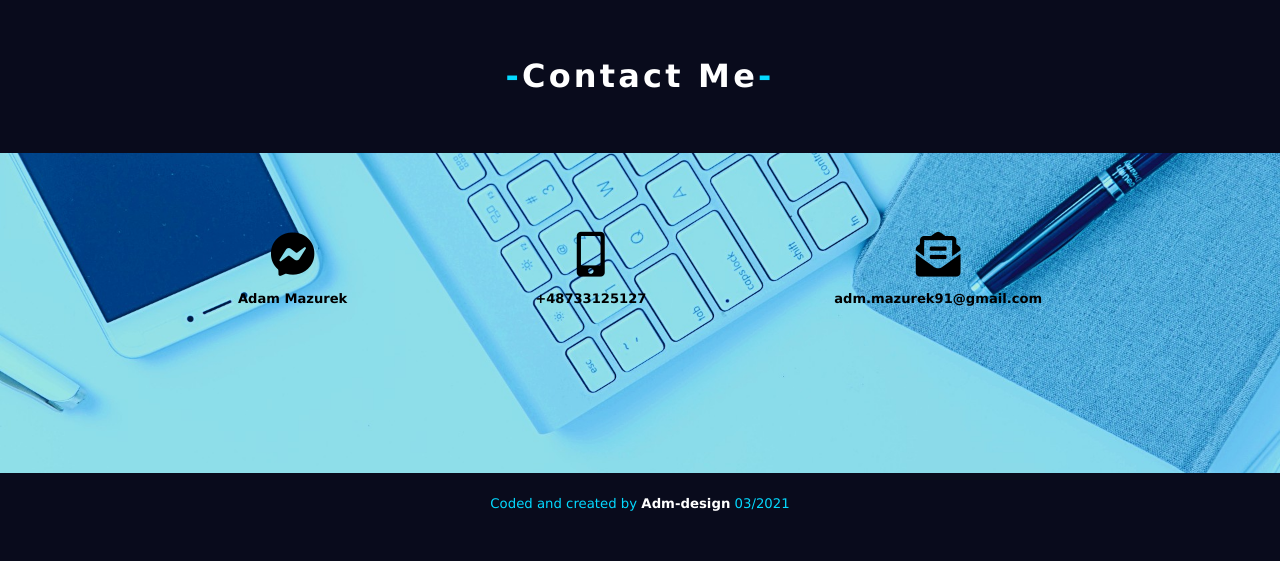
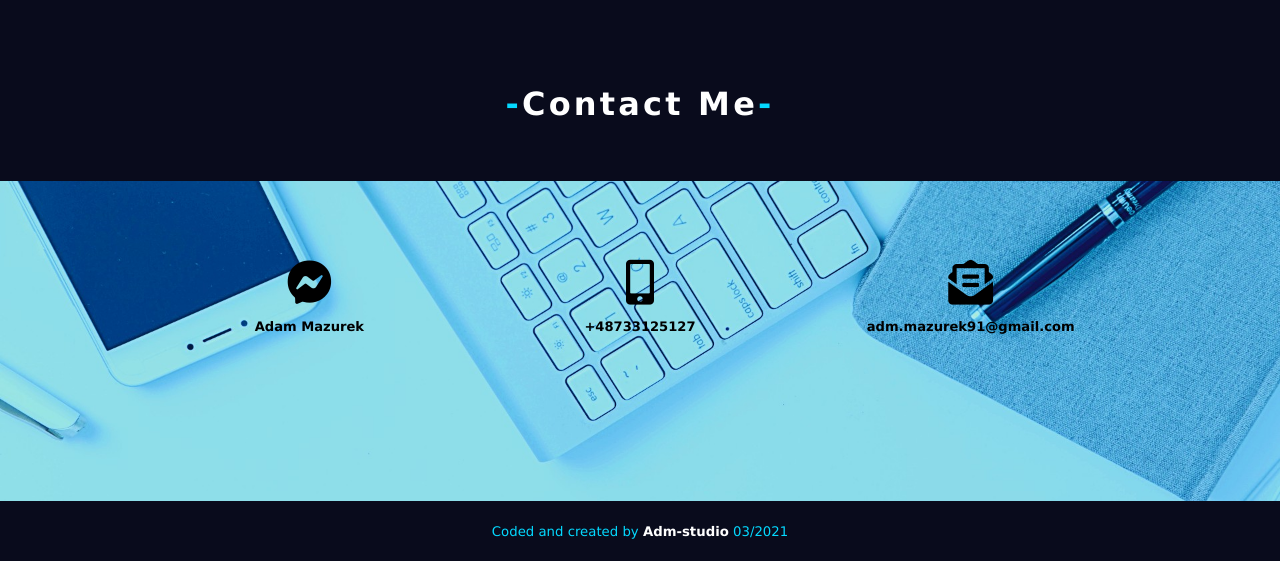
Before and after one commit to admMaz/portfolio, a plain HTML site: page index.html in a window 1280 px wide. Shown: the part 2425-2986 px from the top of the page. Before the commit the page ends 2958 px from the top, so only its background shows below. Drawn offline with Linux system fonts and the light colour scheme.

Commit message:
Add files via upload
last changes add my foto and fixes issues in contact section

```diff
--- a/index.html
+++ b/index.html
@@ -222,7 +222,7 @@
 
     <footer id="footer">
         <div class="container flex f-center">
-            <h5>Coded and created by <strong> <a href="adm-design..."> Adm-design</a></strong> 03/2021</h5>
+            <h5>Coded and created by <strong> <a href="adm-design..."> Adm-studio</a></strong> 03/2021</h5>
         </div>
     </footer>
 </body>
--- a/style.css
+++ b/style.css
@@ -438,6 +438,7 @@ padding:5em;
 justify-content: space-around;
 flex-direction: row;
 }
+
 #contact i{
   font-size:4em;
   color:#000;
@@ -445,6 +446,7 @@ flex-direction: row;
 }
 
   #contact .contact-ex{
+    width:20em;
     display:block;
     text-align: center;
     font-size:0.7em;
```
Also changed, not shown: img/myFace.jpg.
